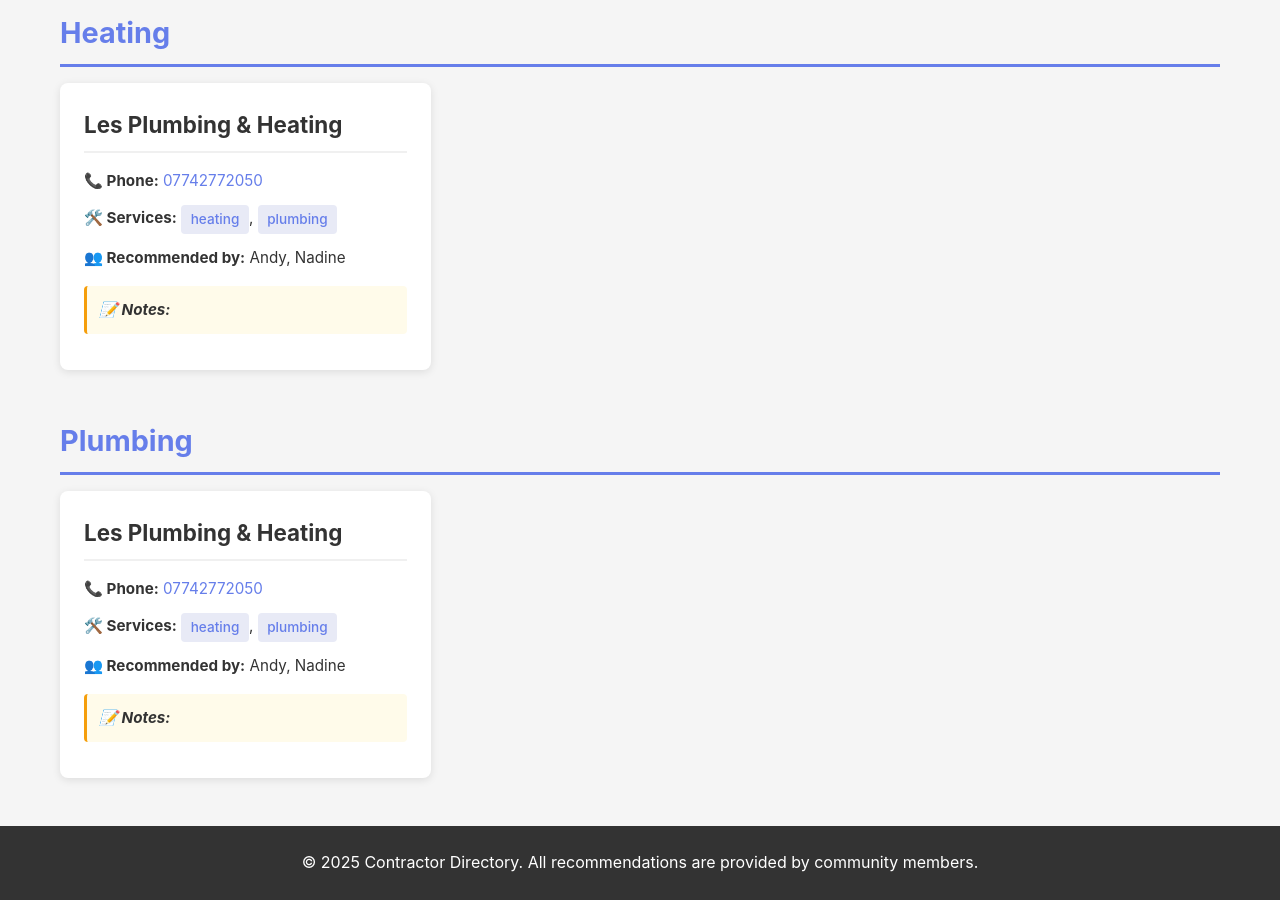
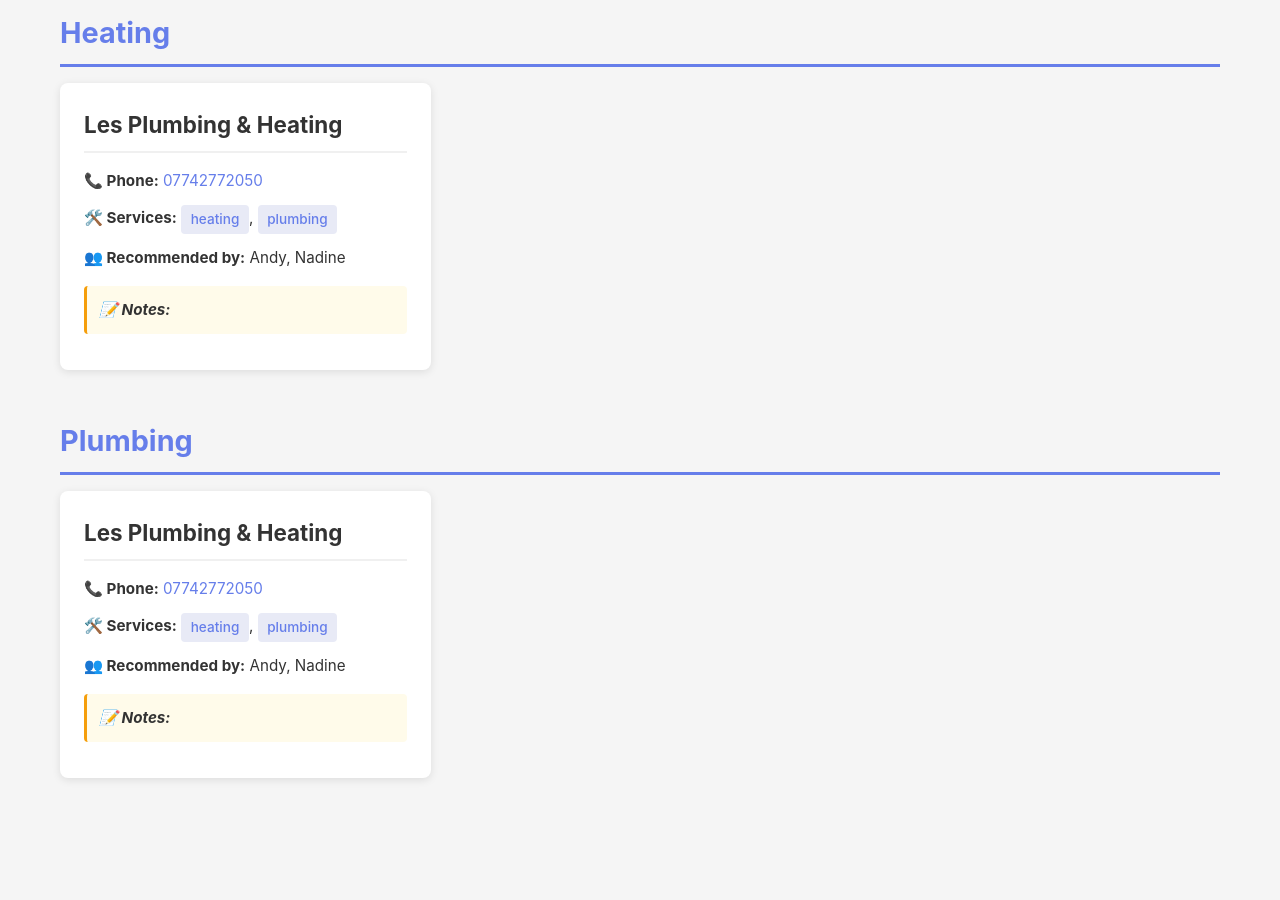
Before and after one commit to aucklandwynd/contractors, a Jekyll site: the page built from index.html, in a window 1280 px wide and 900 px high, scrolled down 1203 px. Built offline with Jekyll 4.4.1, drawn with Linux system fonts in a browser that asks for light colours; after the commit the page ends 2029 px from its top, so only the background shows below that.

Commit message:
Remove copyright statement.

```diff
--- a/_layouts/default.html
+++ b/_layouts/default.html
@@ -20,13 +20,6 @@
     <main class="container">
         {{ content }}
     </main>
-
-    <footer>
-        <div class="container">
-            <p>&copy; {{ 'now' | date: "%Y" }} {{ site.title }}. All recommendations are provided by community members.
-            </p>
-        </div>
-    </footer>
 </body>
 
 </html>
```
